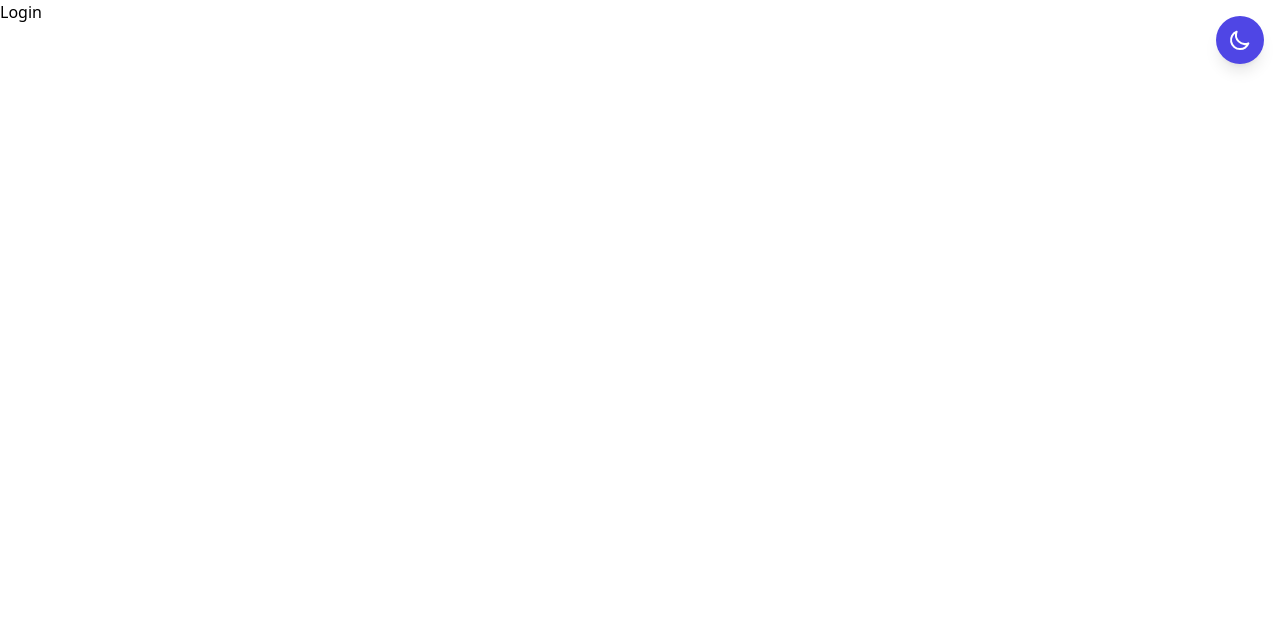
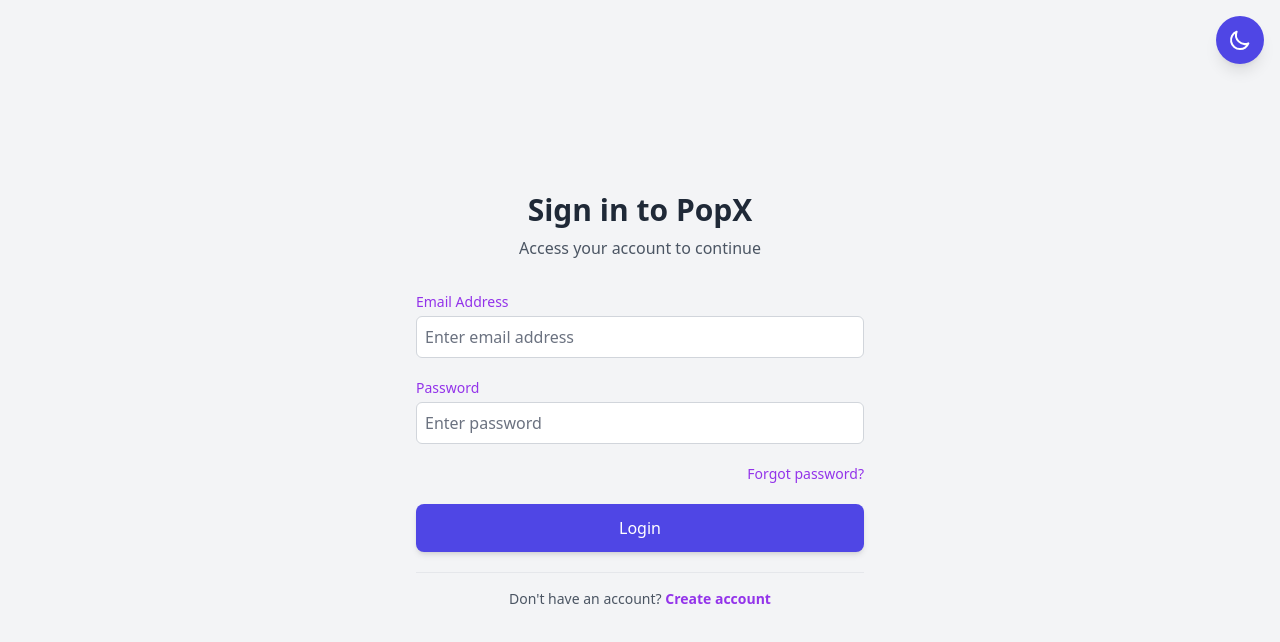
Before and after one commit to ayushd701/Popx, a React (Vite) app in the folder popx/: page /login in a window 1280 px wide. Shown: the top 642 px of the page. Built offline with nearby package versions, Linux system fonts and the light colour scheme.

Commit message:
Login page added.

```diff
--- a/popx/src/pages/Login.jsx
+++ b/popx/src/pages/Login.jsx
@@ -1,11 +1,81 @@
-import React from 'react'
+import Input from "../components/Input";
+import Button from "../components/Button";
+import { useTheme } from "../context/ThemeContext";
+import { Link, useNavigate } from "react-router-dom";
 
-function Login() {
+const Login = () => {
+  const { theme } = useTheme();
+  const navigate = useNavigate();
+
   return (
-    <div>
-      Login
+    <div className={`min-h-screen flex flex-col justify-center p-6 transition-colors duration-300 ${
+      theme === 'dark' ? 'bg-gray-900' : 'bg-gray-100'
+    }`}>
+      <div className="w-full max-w-md mx-auto">
+        <div className="mb-8 text-center">
+          <h2 className={`text-3xl font-bold mb-2 transition-colors duration-300 ${
+            theme === 'dark' ? 'text-white' : 'text-gray-800'
+          }`}>
+            Sign in to PopX
+          </h2>
+          <p className={`text-base transition-colors duration-300 ${
+            theme === 'dark' ? 'text-gray-400' : 'text-gray-600'
+          }`}>
+            Access your account to continue
+          </p>
+        </div>
+
+        <div className="space-y-5">
+          <Input
+            label="Email Address"
+            placeholder="Enter email address"
+            type="email"
+          />
+          <Input
+            label="Password"
+            placeholder="Enter password"
+            type="password"
+          />
+
+          <div className="flex justify-end">
+            <Link
+              className={`text-sm font-medium transition-colors duration-200 ${
+                theme === 'dark'
+                  ? 'text-indigo-400 hover:text-indigo-300'
+                  : 'text-purple-600 hover:text-purple-500'
+              }`}
+            >
+              Forgot password?
+            </Link>
+          </div>
+
+          <Button
+            variant="primary"
+            className="w-full py-3 mt-2"
+            onClick={() => navigate("/settings")}
+          >
+            Login
+          </Button>
+
+          <div className={`text-center text-sm pt-4 border-t transition-colors duration-300 ${
+            theme === 'dark' ? 'border-gray-700 text-gray-400' : 'border-gray-200 text-gray-600'
+          }`}>
+            Don't have an account?{' '}
+            <Link
+              to="/signup"
+              className={`font-semibold transition-colors duration-200 ${
+                theme === 'dark'
+                  ? 'text-indigo-400 hover:text-indigo-300'
+                  : 'text-purple-600 hover:text-purple-500'
+              }`}
+            >
+              Create account
+            </Link>
+          </div>
+        </div>
+      </div>
     </div>
-  )
-}
+  );
+};
 
-export default Login
+export default Login;
```
